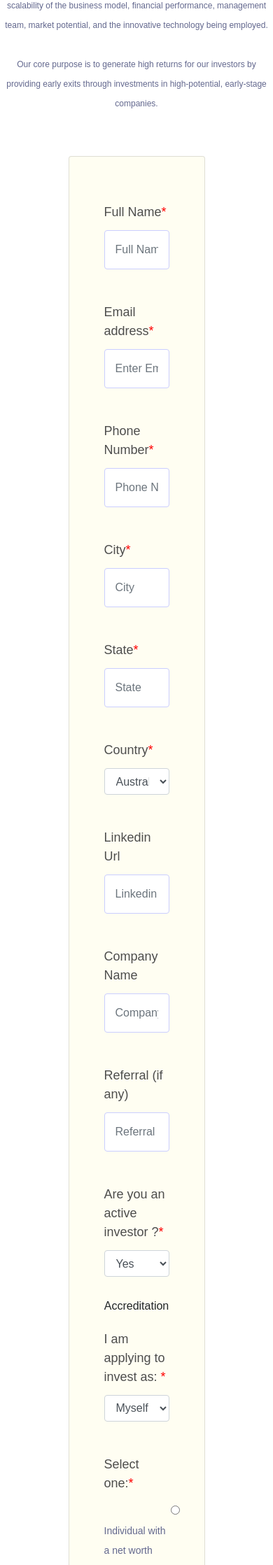
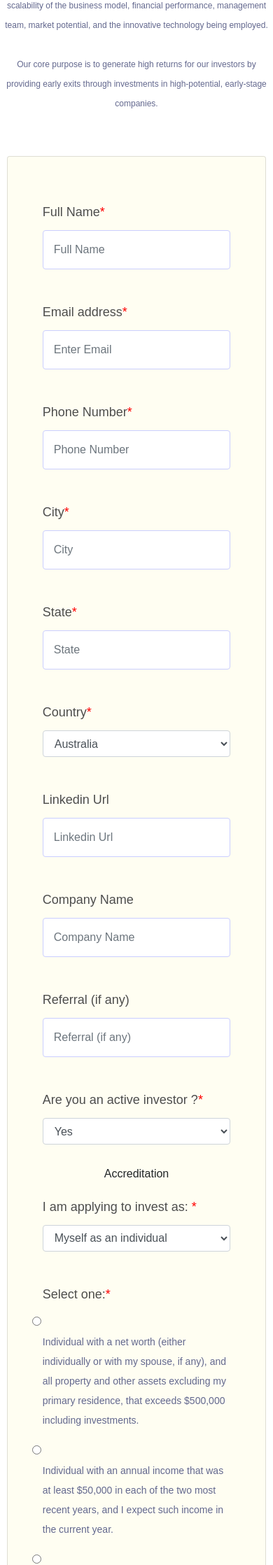
Before and after one commit to anshagarwal012/naresh, a PHP site: page /lp in a window 390 px wide. Shown: the part 360-2597 px from the top of the page at 70% size. Run offline with PHP 8.4, Linux system fonts and the light colour scheme.

Commit message:
fix logo

```diff
--- a/assets/css/style.css
+++ b/assets/css/style.css
@@ -119,7 +119,11 @@ label {
 
 .footer-logo img,
 .logo img {
-  max-width: 150px;
+  max-width: 200px;
+}
+
+.image img {
+  min-height: 500px;
 }
 
 @media only screen and (max-width: 600px) {
@@ -127,6 +131,10 @@ label {
     font-size: 25px !important;
     font-weight: 700 !important;
     line-height: 5px !important;
+  }
+
+  .w-50 {
+    width: 95% !important;
   }
 }
 
--- a/lp.php
+++ b/lp.php
@@ -153,31 +153,31 @@ if (isset($_POST) && !empty($_POST)) {
                 <div class="form-group py-3">
                     <label class="required text-bold">Select one:</label>
                     <div class="row">
-                        <div class="col-md-1 text-right p-0">
+                        <div class="col-md-1 p-0">
                             <input type="radio" value="1" required name="radio" id="">
                         </div>
                         <div class="col-md-11">
                             <p> Individual with a net worth (either individually or with my spouse, if any), and all property and other assets excluding my primary residence, that exceeds $500,000 including investments. </p>
                         </div>
-                        <div class="col-md-1 text-right p-0">
+                        <div class="col-md-1 p-0">
                             <input type="radio" value="2" required name="radio" id="">
                         </div>
                         <div class="col-md-11">
                             <p> Individual with an annual income that was at least $50,000 in each of the two most recent years, and I expect such income in the current year.</p>
                         </div>
-                        <div class="col-md-1 text-right p-0">
+                        <div class="col-md-1 p-0">
                             <input type="radio" value="3" required name="radio" id="">
                         </div>
                         <div class="col-md-11">
                             <p>Individual with an annual income, jointly with my spouse, of at least $75,000 in each of the two most recent years, and I expect such income in the current year.</p>
                         </div>
-                        <div class="col-md-1 text-right p-0">
+                        <div class="col-md-1 p-0">
                             <input type="radio" value="4" required name="radio" id="">
                         </div>
                         <div class="col-md-11">
                             <p>An Entity (e.g., corporation, partnership, limited liability company, trust,etc.) in which all of the equity owners are accredited investors.</p>
                         </div>
-                        <div class="col-md-1 text-right p-0">
+                        <div class="col-md-1 p-0">
                             <input type="radio" value="5" required name="radio" id="">
                         </div>
                         <div class="col-md-11">
@@ -188,7 +188,7 @@ if (isset($_POST) && !empty($_POST)) {
                 <div class="form-group py-3">
                     <label class="required text-bold">Declaration:</label>
                     <div class="row">
-                        <div class="col-md-1 text-right p-0">
+                        <div class="col-md-1 p-0">
                             <input type="checkbox" name="declaration" id="" required>
                         </div>
                         <div class="col-md-11">
```
Also changed, not shown: assets/svg/logo.svg.
